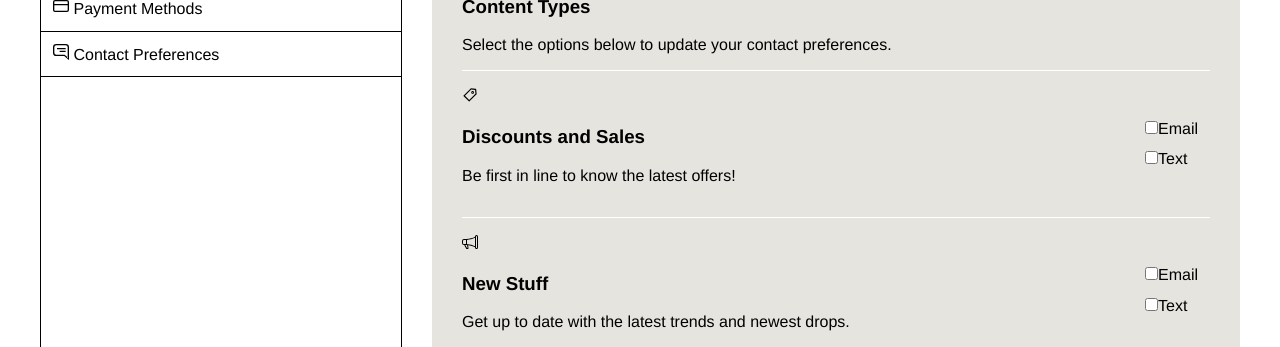
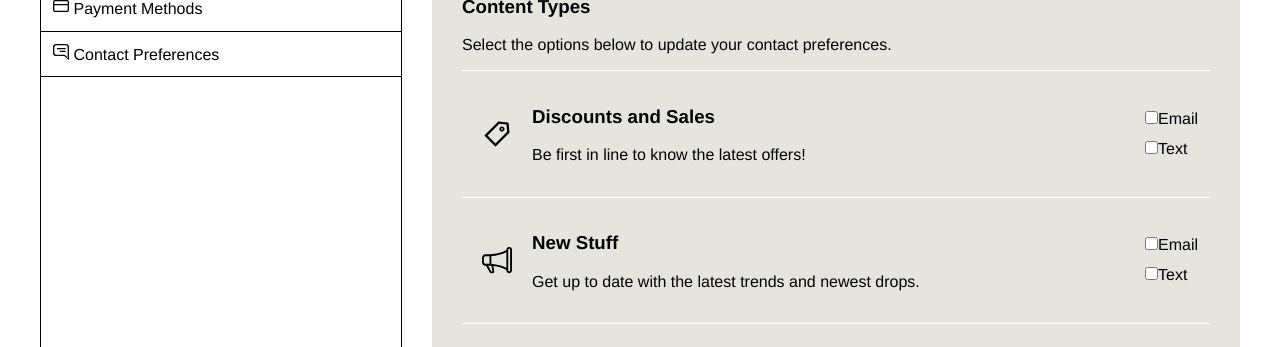
Before and after one commit to salmonsashimi/onlinestore, a Next.js app: page /user in a window 1280 px wide. Both pictures are taken after a click on the button "Contact Preferences". Shown: the part 453-800 px from the top of the page. Built offline with nearby package versions, Linux system fonts and the light colour scheme; no server answers.

Commit message:
styled icons and changed positioning

```diff
--- a/src/components/userComponents/ContactPreferences.js
+++ b/src/components/userComponents/ContactPreferences.js
@@ -6,8 +6,8 @@ const ContactPreferences = () => (
         <h3 className='contactPreferences__header'>Content Types</h3>
         <p>Select the options below to update your contact preferences.</p>
         <div className='contactPreferences__option'>
+            <AiOutlineTag className='contactPreferences__icon' />
             <div className='contactPreferences__option-text'>
-                <AiOutlineTag />
                 <h3>Discounts and Sales</h3>
                 <p>Be first in line to know the latest offers!</p>
             </div>
@@ -21,8 +21,9 @@ const ContactPreferences = () => (
             </div>
         </div>
         <div className='contactPreferences__option'>
+            <BsMegaphone className='contactPreferences__icon' />
             <div className='contactPreferences__option-text'>
-                <BsMegaphone />
+
                 <h3>New Stuff</h3>
                 <p>Get up to date with the latest trends and newest drops.</p>
             </div>
@@ -36,8 +37,8 @@ const ContactPreferences = () => (
             </div>
         </div>
         <div className='contactPreferences__option'>
+            <AiOutlineStar className='contactPreferences__icon' />
             <div className='contactPreferences__option-text'>
-                <AiOutlineStar />
                 <h3>Your Exclusives</h3>
                 <p>Get an exclusive catalog unique to your fashion sense.</p>
             </div>
--- a/src/styles/components/_contactPreferences.scss
+++ b/src/styles/components/_contactPreferences.scss
@@ -6,13 +6,15 @@
 .contactPreferences__option{
     border-top: 1px solid white;
     display: flex;
-    justify-content: space-between;
+    // justify-content: space-between;
     padding: $m-size 0;
 }
 
+.contactPreferences__option-text {
+    flex-grow: 1;
+}
+
 .contactPreferences__option-checkboxes {
-    // display: flex;
-    // align-items: center;
     margin: auto 0;
 }
 
@@ -20,3 +22,7 @@
     display: block;
     margin: $s-size;
 }
+.contactPreferences__icon{
+    font-size: $xl-size;
+    margin: auto $l-size;
+}
```
